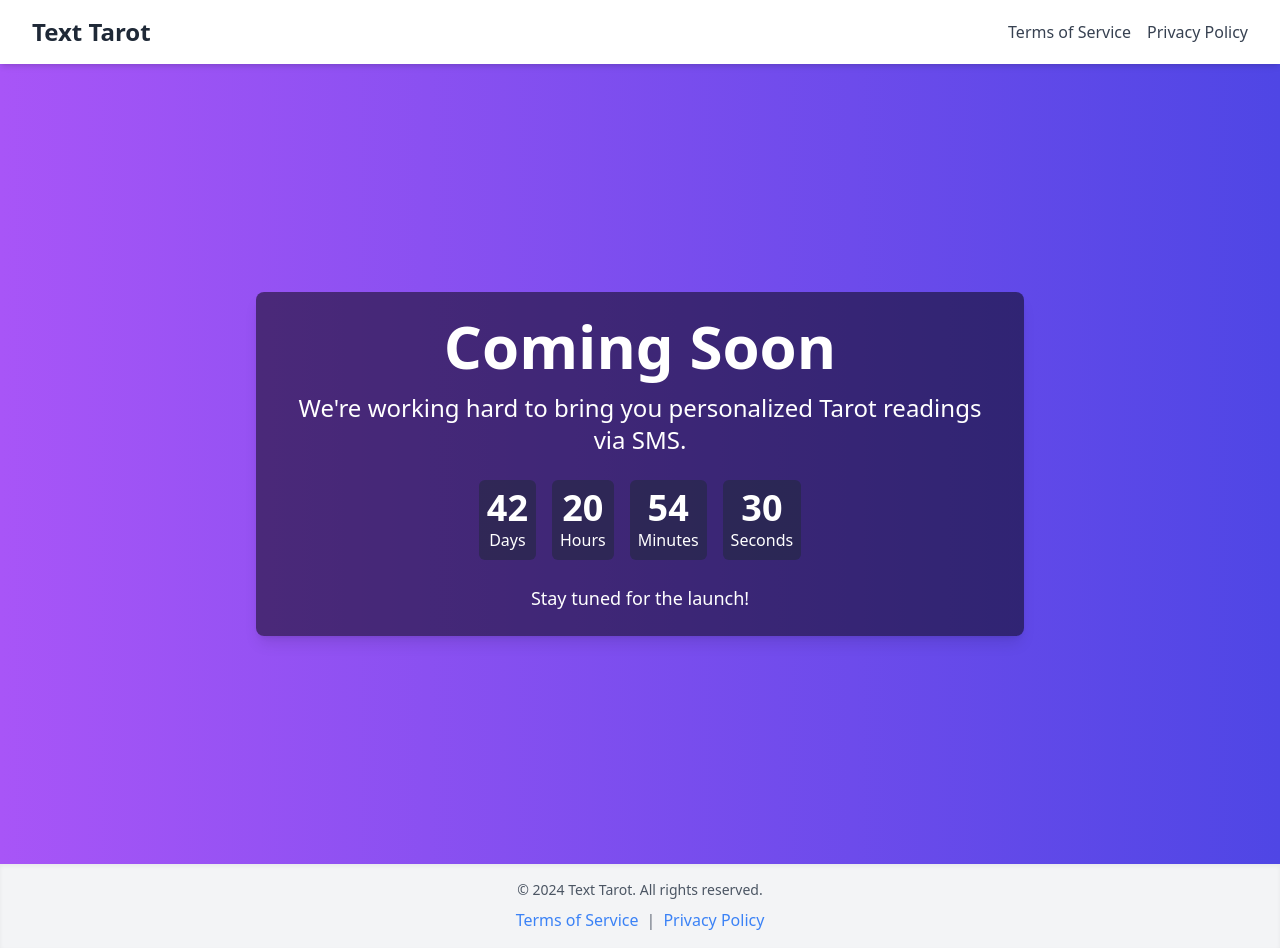
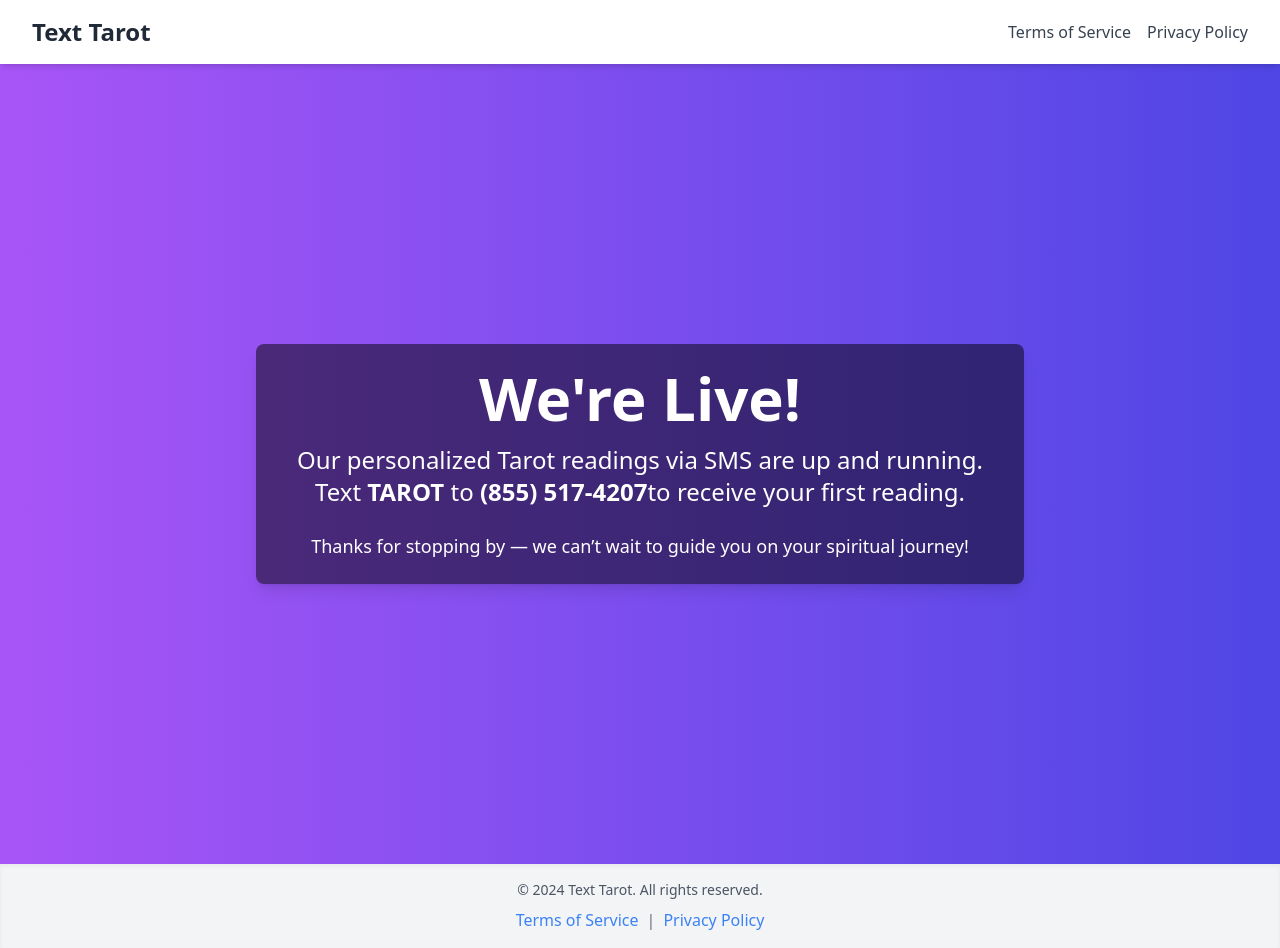
Before and after one commit to chrismeisner/text-tarot, a React (Create React App) app: page / in a window 1280 px wide. Built offline with nearby package versions, Linux system fonts and the light colour scheme.

Commit message:
pushing live

```diff
--- a/package.json
+++ b/package.json
@@ -27,6 +27,7 @@
   },
   "scripts": {
     "start": "node server.js",
+    "dev": "react-scripts start",
     "build": "react-scripts build",
     "test": "react-scripts test",
     "eject": "react-scripts eject",
--- a/src/App.js
+++ b/src/App.js
@@ -7,6 +7,7 @@ import { BrowserRouter as Router, Routes, Route } from "react-router-dom";
 import Home from "./pages/Home";
 import TermsOfService from "./pages/legal/TermsOfService";
 import PrivacyPolicy from "./pages/legal/PrivacyPolicy";
+import SmsService from "./pages/SmsService"; // <-- Import the new page
 
 // Components
 import Footer from "./components/Footer";
@@ -17,19 +18,17 @@ function App() {
     <Router>
       <div className="flex flex-col min-h-screen">
 
-        {/* Persistent Header */}
         <Header />
 
-        {/* Main Content */}
         <main className="flex-1 pt-16">
           <Routes>
             <Route path="/" element={<Home />} />
+            <Route path="/sms-service" element={<SmsService />} /> {/* NEW ROUTE */}
             <Route path="/terms-of-service" element={<TermsOfService />} />
             <Route path="/privacy-policy" element={<PrivacyPolicy />} />
           </Routes>
         </main>
 
-        {/* Footer Positioned Below Main Content */}
         <Footer />
       </div>
     </Router>
--- a/src/pages/Home.jsx
+++ b/src/pages/Home.jsx
@@ -1,58 +1,21 @@
 import React from "react";
-import Countdown from "react-countdown";
-
-// Define the target launch date: February 10, 2025, at 10 AM PST
-const launchDate = new Date("2025-02-10T18:00:00Z"); // 10 AM PST is 18:00 UTC
-
-// Renderer callback for react-countdown
-const renderer = ({ days, hours, minutes, seconds, completed }) => {
-  if (completed) {
-	// Render a completion state
-	return (
-	  <span className="text-lg md:text-2xl font-semibold">We're live!</span>
-	);
-  } else {
-	// Render the countdown
-	return (
-	  <div className="flex justify-center space-x-4 text-center">
-		<div className="p-2 bg-gray-800 bg-opacity-50 rounded-md dark:bg-gray-600 dark:bg-opacity-50">
-		  <span className="block text-2xl md:text-4xl font-bold">{days}</span>
-		  <span className="text-sm md:text-base">Days</span>
-		</div>
-		<div className="p-2 bg-gray-800 bg-opacity-50 rounded-md dark:bg-gray-600 dark:bg-opacity-50">
-		  <span className="block text-2xl md:text-4xl font-bold">{hours}</span>
-		  <span className="text-sm md:text-base">Hours</span>
-		</div>
-		<div className="p-2 bg-gray-800 bg-opacity-50 rounded-md dark:bg-gray-600 dark:bg-opacity-50">
-		  <span className="block text-2xl md:text-4xl font-bold">{minutes}</span>
-		  <span className="text-sm md:text-base">Minutes</span>
-		</div>
-		<div className="p-2 bg-gray-800 bg-opacity-50 rounded-md dark:bg-gray-600 dark:bg-opacity-50">
-		  <span className="block text-2xl md:text-4xl font-bold">{seconds}</span>
-		  <span className="text-sm md:text-base">Seconds</span>
-		</div>
-	  </div>
-	);
-  }
-};
 
 const Home = () => {
   return (
 	<>
-	  {/* Full-Screen Centered Container Without Padding */}
+	  {/* Full-Screen Centered Container */}
 	  <div className="flex flex-col items-center justify-center min-h-screen bg-gradient-to-r from-purple-500 to-indigo-600">
 		{/* Overlay Container */}
 		<div className="text-center text-white p-6 bg-black bg-opacity-50 rounded-lg shadow-lg w-full max-w-3xl dark:bg-gray-700 dark:bg-opacity-75">
-		  <h1 className="text-4xl md:text-6xl font-extrabold mb-4">Coming Soon</h1>
+		  <h1 className="text-4xl md:text-6xl font-extrabold mb-4">We're Live!</h1>
 		  <p className="text-lg md:text-2xl mb-6">
-			We're working hard to bring you personalized Tarot readings via SMS.
+			Our personalized Tarot readings via SMS are up and running.
+			Text <span className="font-semibold">TAROT</span> to
+			<span className="font-semibold"> (855) 517-4207</span>
+			to receive your first reading.
 		  </p>
-
-		  {/* Countdown Timer */}
-		  <Countdown date={launchDate} renderer={renderer} />
-
 		  <p className="text-md md:text-lg mt-6">
-			Stay tuned for the launch!
+			Thanks for stopping by — we can’t wait to guide you on your spiritual journey!
 		  </p>
 		</div>
 	  </div>
--- /dev/null
+++ b/src/pages/SmsService.jsx
@@ -0,0 +1,22 @@
+import React from "react";
+
+const SmsService = () => {
+  return (
+	<div className="flex flex-col items-center justify-center min-h-screen bg-gradient-to-r from-purple-500 to-indigo-600">
+	  <div className="text-center text-white p-6 bg-black bg-opacity-50 rounded-lg shadow-lg w-full max-w-3xl dark:bg-gray-700 dark:bg-opacity-75">
+		<h1 className="text-4xl md:text-6xl font-extrabold mb-4">We're Live!</h1>
+		<p className="text-lg md:text-2xl mb-6">
+		  Our personalized Tarot readings via SMS are up and running.
+		  Text <span className="font-semibold">TAROT</span> to
+		  <span className="font-semibold"> (855) 517-4207</span>
+		  to receive your first reading.
+		</p>
+		<p className="text-md md:text-lg mt-6">
+		  Thanks for stopping by — we can’t wait to guide you on your spiritual journey!
+		</p>
+	  </div>
+	</div>
+  );
+};
+
+export default SmsService;
```
